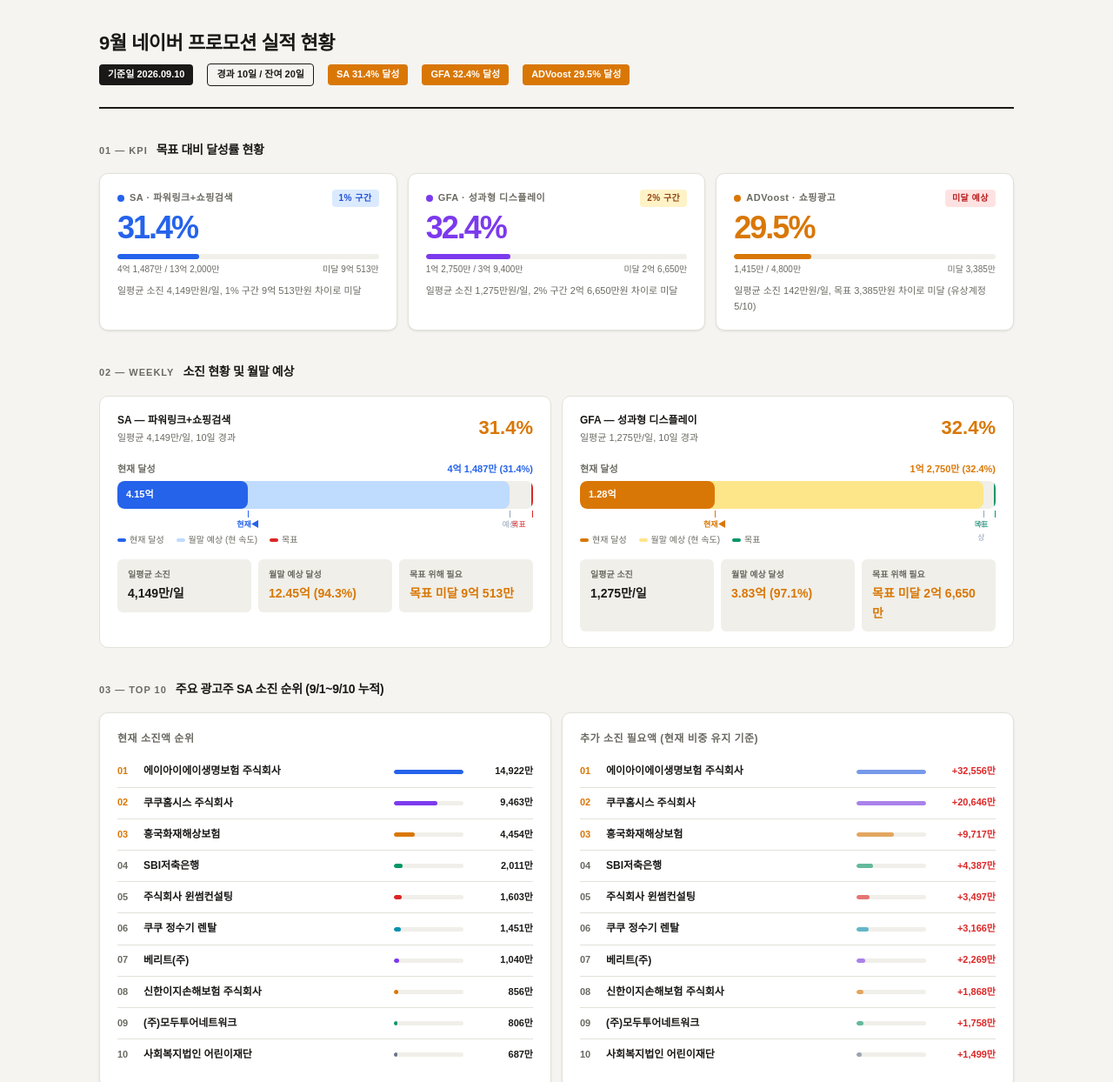
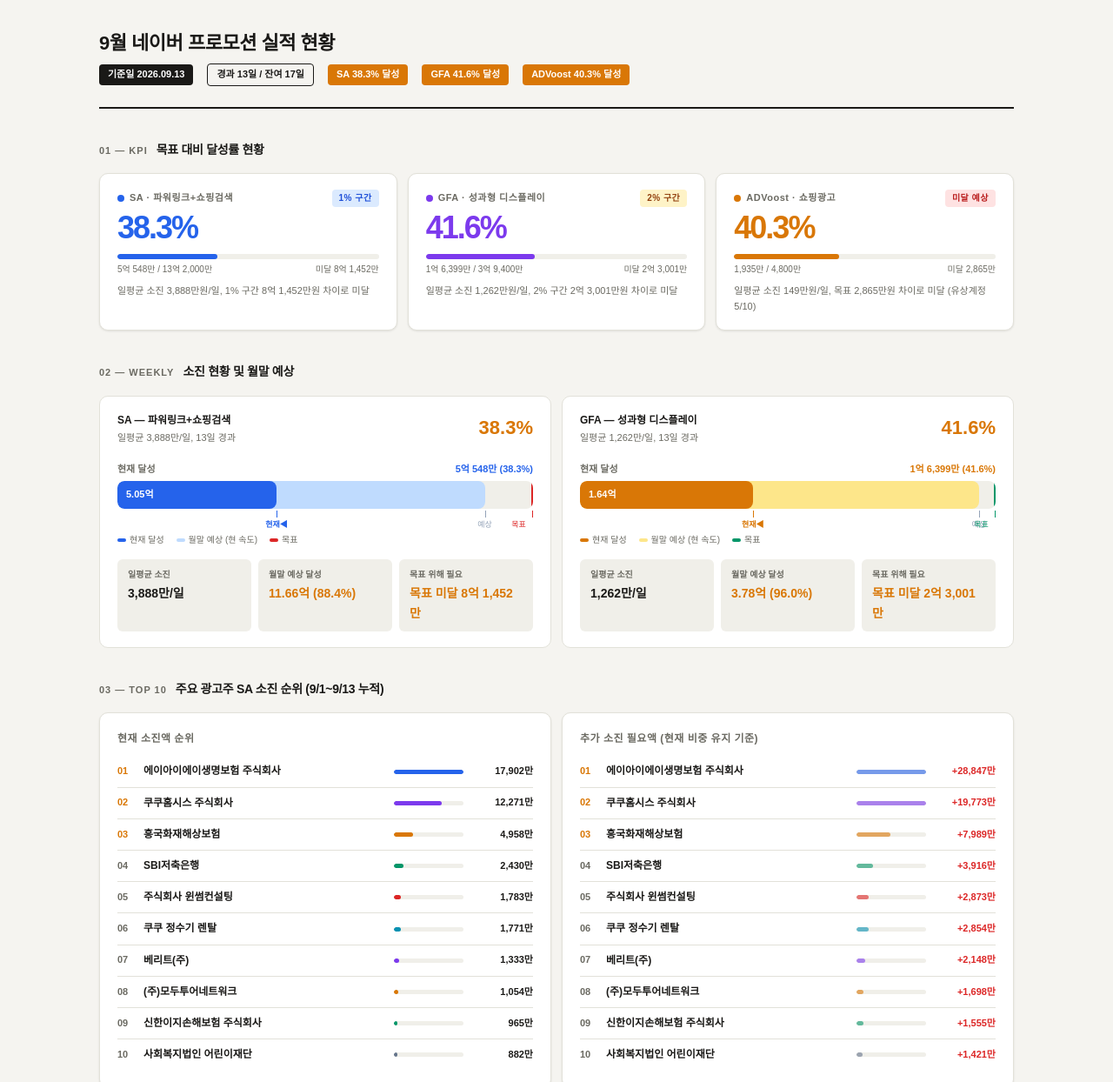
Before and after one commit to sora830812-del/naverpromo_202609, a plain HTML site: page index.html in a window 1280 px wide. Shown: the top 1244 px of the page at 87% size. Drawn offline with Linux system fonts and the light colour scheme; a web font is replaced by a local one.

Commit message:
Add files via upload

```diff
--- a/index.html
+++ b/index.html
@@ -173,11 +173,11 @@ body { background: var(--bg); color: var(--text); font-family: 'Pretendard', san
   <div class="page-header">
     <h1>9월 네이버 프로모션 실적 현황</h1>
     <div class="header-meta">
-      <span class="badge">기준일 2026.09.10</span>
-      <span class="badge outline">경과 10일 / 잔여 20일</span>
-      <span class="badge warn">SA 31.4% 달성</span>
-      <span class="badge warn">GFA 32.4% 달성</span>
-      <span class="badge warn">ADVoost 29.5% 달성</span>
+      <span class="badge">기준일 2026.09.13</span>
+      <span class="badge outline">경과 13일 / 잔여 17일</span>
+      <span class="badge warn">SA 38.3% 달성</span>
+      <span class="badge warn">GFA 41.6% 달성</span>
+      <span class="badge warn">ADVoost 40.3% 달성</span>
     </div>
   </div>
 
@@ -195,15 +195,15 @@ body { background: var(--bg); color: var(--text); font-family: 'Pretendard', san
         SA · 파워링크+쇼핑검색
         <span class="tag tag-blue" style="margin-left:auto;">1% 구간</span>
       </div>
-      <div class="kpi-rate" style="color:#2563eb;">31.4%</div>
+      <div class="kpi-rate" style="color:#2563eb;">38.3%</div>
       <div class="kpi-bar-wrap" style="margin-top:12px;">
-        <div class="kpi-bar" style="width:31.4%; background:#2563eb;"></div>
+        <div class="kpi-bar" style="width:38.3%; background:#2563eb;"></div>
       </div>
       <div class="progress-row">
-        <span>4억 1,487만 / 13억 2,000만</span>
-        <span>미달 9억 513만</span>
+        <span>5억 548만 / 13억 2,000만</span>
+        <span>미달 8억 1,452만</span>
       </div>
-      <div class="kpi-detail" style="margin-top:8px;">일평균 소진 4,149만원/일, 1% 구간 9억 513만원 차이로 미달</div>
+      <div class="kpi-detail" style="margin-top:8px;">일평균 소진 3,888만원/일, 1% 구간 8억 1,452만원 차이로 미달</div>
     </div>
 
     <!-- GFA -->
@@ -213,15 +213,15 @@ body { background: var(--bg); color: var(--text); font-family: 'Pretendard', san
         GFA · 성과형 디스플레이
         <span class="tag tag-amber" style="margin-left:auto;">2% 구간</span>
       </div>
-      <div class="kpi-rate" style="color:#7c3aed;">32.4%</div>
+      <div class="kpi-rate" style="color:#7c3aed;">41.6%</div>
       <div class="kpi-bar-wrap" style="margin-top:12px;">
-        <div class="kpi-bar" style="width:32.4%; background:#7c3aed;"></div>
+        <div class="kpi-bar" style="width:41.6%; background:#7c3aed;"></div>
       </div>
       <div class="progress-row">
-        <span>1억 2,750만 / 3억 9,400만</span>
-        <span>미달 2억 6,650만</span>
+        <span>1억 6,399만 / 3억 9,400만</span>
+        <span>미달 2억 3,001만</span>
       </div>
-      <div class="kpi-detail" style="margin-top:8px;">일평균 소진 1,275만원/일, 2% 구간 2억 6,650만원 차이로 미달</div>
+      <div class="kpi-detail" style="margin-top:8px;">일평균 소진 1,262만원/일, 2% 구간 2억 3,001만원 차이로 미달</div>
     </div>
 
     <!-- ADVoost -->
@@ -231,15 +231,15 @@ body { background: var(--bg); color: var(--text); font-family: 'Pretendard', san
         ADVoost · 쇼핑광고
         <span class="tag tag-red" style="margin-left:auto;">미달 예상</span>
       </div>
-      <div class="kpi-rate" style="color:#d97706;">29.5%</div>
+      <div class="kpi-rate" style="color:#d97706;">40.3%</div>
       <div class="kpi-bar-wrap" style="margin-top:12px;">
-        <div class="kpi-bar" style="width:29.5%; background:#d97706;"></div>
+        <div class="kpi-bar" style="width:40.3%; background:#d97706;"></div>
       </div>
       <div class="progress-row">
-        <span>1,415만 / 4,800만</span>
-        <span>미달 3,385만</span>
+        <span>1,935만 / 4,800만</span>
+        <span>미달 2,865만</span>
       </div>
-      <div class="kpi-detail" style="margin-top:8px;">일평균 소진 142만원/일, 목표 3,385만원 차이로 미달 (유상계정 5/10)</div>
+      <div class="kpi-detail" style="margin-top:8px;">일평균 소진 149만원/일, 목표 2,865만원 차이로 미달 (유상계정 5/10)</div>
     </div>
   </div>
 
@@ -255,26 +255,26 @@ body { background: var(--bg); color: var(--text); font-family: 'Pretendard', san
       <div class="weekly-header">
         <div>
           <div class="weekly-title">SA — 파워링크+쇼핑검색</div>
-          <div style="font-size:11px; color:var(--text-muted); margin-top:2px;">일평균 4,149만/일, 10일 경과</div>
+          <div style="font-size:11px; color:var(--text-muted); margin-top:2px;">일평균 3,888만/일, 13일 경과</div>
         </div>
-        <div class="weekly-rate warn">31.4%</div>
+        <div class="weekly-rate warn">38.3%</div>
       </div>
 
       <div style="margin-top:18px;">
         <div style="display:flex; justify-content:space-between; font-size:11px; font-weight:600; margin-bottom:5px;">
           <span style="color:var(--text-muted);">현재 달성</span>
-          <span style="color:#2563eb;">4억 1,487만 (31.4%)</span>
+          <span style="color:#2563eb;">5억 548만 (38.3%)</span>
         </div>
         <div style="position:relative; height:32px; border-radius:8px; overflow:hidden; background:var(--surface2);">
-          <div style="position:absolute; left:0; top:0; width:94.3%; height:100%; background:#bfdbfe; border-radius:8px;"></div>
-          <div style="position:absolute; left:0; top:0; width:31.4%; height:100%; background:#2563eb; border-radius:8px; display:flex; align-items:center; padding-left:10px; font-size:11px; color:#fff; font-weight:600; white-space:nowrap;">4.15억</div>
+          <div style="position:absolute; left:0; top:0; width:88.4%; height:100%; background:#bfdbfe; border-radius:8px;"></div>
+          <div style="position:absolute; left:0; top:0; width:38.3%; height:100%; background:#2563eb; border-radius:8px; display:flex; align-items:center; padding-left:10px; font-size:11px; color:#fff; font-weight:600; white-space:nowrap;">5.05억</div>
           <div style="position:absolute; right:0; top:0; width:2px; height:100%; background:#dc2626;"></div>
         </div>
         <div style="position:relative; height:18px;">
-          <div style="position:absolute; left:31.4%; top:2px; width:1px; height:8px; background:#2563eb;"></div>
-          <div style="position:absolute; left:31.4%; top:11px; font-size:9px; color:#2563eb; font-weight:600; transform:translateX(-50%);">현재◀</div>
-          <div style="position:absolute; left:94.3%; top:2px; width:1px; height:8px; background:#94a3b8; border-left:1px dashed #94a3b8;"></div>
-          <div style="position:absolute; left:94.3%; top:11px; font-size:9px; color:#94a3b8; transform:translateX(-50%);">예상</div>
+          <div style="position:absolute; left:38.3%; top:2px; width:1px; height:8px; background:#2563eb;"></div>
+          <div style="position:absolute; left:38.3%; top:11px; font-size:9px; color:#2563eb; font-weight:600; transform:translateX(-50%);">현재◀</div>
+          <div style="position:absolute; left:88.4%; top:2px; width:1px; height:8px; background:#94a3b8; border-left:1px dashed #94a3b8;"></div>
+          <div style="position:absolute; left:88.4%; top:11px; font-size:9px; color:#94a3b8; transform:translateX(-50%);">예상</div>
           <div style="position:absolute; right:0; top:2px; width:1px; height:8px; background:#dc2626;"></div>
           <div style="position:absolute; right:0; top:11px; font-size:9px; color:#dc2626; transform:translateX(-50%);">목표</div>
         </div>
@@ -289,15 +289,15 @@ body { background: var(--bg); color: var(--text); font-family: 'Pretendard', san
       <div class="weekly-stat-row" style="margin-top:14px;">
         <div class="weekly-stat">
           <div class="ws-label">일평균 소진</div>
-          <div class="ws-value">4,149만/일</div>
+          <div class="ws-value">3,888만/일</div>
         </div>
         <div class="weekly-stat">
           <div class="ws-label">월말 예상 달성</div>
-          <div class="ws-value" style="color:var(--accent-amber);">12.45억 (94.3%)</div>
+          <div class="ws-value" style="color:var(--accent-amber);">11.66억 (88.4%)</div>
         </div>
         <div class="weekly-stat">
           <div class="ws-label">목표 위해 필요</div>
-          <div class="ws-value" style="color:var(--accent-amber);">목표 미달 9억 513만</div>
+          <div class="ws-value" style="color:var(--accent-amber);">목표 미달 8억 1,452만</div>
         </div>
       </div>
     </div>
@@ -307,26 +307,26 @@ body { background: var(--bg); color: var(--text); font-family: 'Pretendard', san
       <div class="weekly-header">
         <div>
           <div class="weekly-title">GFA — 성과형 디스플레이</div>
-          <div style="font-size:11px; color:var(--text-muted); margin-top:2px;">일평균 1,275만/일, 10일 경과</div>
+          <div style="font-size:11px; color:var(--text-muted); margin-top:2px;">일평균 1,262만/일, 13일 경과</div>
         </div>
-        <div class="weekly-rate warn">32.4%</div>
+        <div class="weekly-rate warn">41.6%</div>
       </div>
 
       <div style="margin-top:18px;">
         <div style="display:flex; justify-content:space-between; font-size:11px; font-weight:600; margin-bottom:5px;">
           <span style="color:var(--text-muted);">현재 달성</span>
-          <span style="color:#d97706;">1억 2,750만 (32.4%)</span>
+          <span style="color:#d97706;">1억 6,399만 (41.6%)</span>
         </div>
         <div style="position:relative; height:32px; border-radius:8px; overflow:hidden; background:var(--surface2);">
-          <div style="position:absolute; left:0; top:0; width:97.1%; height:100%; background:#fde68a; border-radius:8px;"></div>
-          <div style="position:absolute; left:0; top:0; width:32.4%; height:100%; background:#d97706; border-radius:8px; display:flex; align-items:center; padding-left:10px; font-size:11px; color:#fff; font-weight:600; white-space:nowrap;">1.28억</div>
+          <div style="position:absolute; left:0; top:0; width:96.0%; height:100%; background:#fde68a; border-radius:8px;"></div>
+          <div style="position:absolute; left:0; top:0; width:41.6%; height:100%; background:#d97706; border-radius:8px; display:flex; align-items:center; padding-left:10px; font-size:11px; color:#fff; font-weight:600; white-space:nowrap;">1.64억</div>
           <div style="position:absolute; right:0; top:0; width:2px; height:100%; background:#059669;"></div>
         </div>
         <div style="position:relative; height:18px;">
-          <div style="position:absolute; left:32.4%; top:2px; width:1px; height:8px; background:#d97706;"></div>
-          <div style="position:absolute; left:32.4%; top:11px; font-size:9px; color:#d97706; font-weight:600; transform:translateX(-50%);">현재◀</div>
-          <div style="position:absolute; left:97.1%; top:2px; width:1px; height:8px; background:#94a3b8; border-left:1px dashed #94a3b8;"></div>
-          <div style="position:absolute; left:97.1%; top:11px; font-size:9px; color:#94a3b8; transform:translateX(-50%);">예상</div>
+          <div style="position:absolute; left:41.6%; top:2px; width:1px; height:8px; background:#d97706;"></div>
+          <div style="position:absolute; left:41.6%; top:11px; font-size:9px; color:#d97706; font-weight:600; transform:translateX(-50%);">현재◀</div>
+          <div style="position:absolute; left:96.0%; top:2px; width:1px; height:8px; background:#94a3b8; border-left:1px dashed #94a3b8;"></div>
+          <div style="position:absolute; left:96.0%; top:11px; font-size:9px; color:#94a3b8; transform:translateX(-50%);">예상</div>
           <div style="position:absolute; right:0; top:2px; width:1px; height:8px; background:#059669;"></div>
           <div style="position:absolute; right:0; top:11px; font-size:9px; color:#059669; transform:translateX(-50%);">목표</div>
         </div>
@@ -341,15 +341,15 @@ body { background: var(--bg); color: var(--text); font-family: 'Pretendard', san
       <div class="weekly-stat-row" style="margin-top:14px;">
         <div class="weekly-stat">
           <div class="ws-label">일평균 소진</div>
-          <div class="ws-value">1,275만/일</div>
+          <div class="ws-value">1,262만/일</div>
         </div>
         <div class="weekly-stat">
           <div class="ws-label">월말 예상 달성</div>
-          <div class="ws-value" style="color:var(--accent-amber);">3.83억 (97.1%)</div>
+          <div class="ws-value" style="color:var(--accent-amber);">3.78억 (96.0%)</div>
         </div>
         <div class="weekly-stat">
           <div class="ws-label">목표 위해 필요</div>
-          <div class="ws-value" style="color:var(--accent-amber);">목표 미달 2억 6,650만</div>
+          <div class="ws-value" style="color:var(--accent-amber);">목표 미달 2억 3,001만</div>
         </div>
       </div>
     </div>
@@ -357,7 +357,7 @@ body { background: var(--bg); color: var(--text); font-family: 'Pretendard', san
 
   <div class="section-header">
     <span class="sec-num">03 — TOP 10</span>
-    <h2>주요 광고주 SA 소진 순위 (9/1~9/10 누적)</h2>
+    <h2>주요 광고주 SA 소진 순위 (9/1~9/13 누적)</h2>
   </div>
 
   <div class="two-col">
@@ -397,7 +397,7 @@ body { background: var(--bg); color: var(--text); font-family: 'Pretendard', san
     <div id="gfa-target-body"></div>
   </div>
   <div style="font-size:10px; color:var(--text-muted); margin-top:8px;">
-    ※ 계정별 목표액은 원본 파일에 설정된 값을 그대로 사용했습니다. 월말 예상 = 현재 소진액 ÷ 경과일수(10일) × 전체일수(30일). 막대는 목표액(100%) 기준으로 정규화했습니다.
+    ※ 계정별 목표액은 원본 파일에 설정된 값을 그대로 사용했습니다. 월말 예상 = 현재 소진액 ÷ 경과일수(13일) × 전체일수(30일). 막대는 목표액(100%) 기준으로 정규화했습니다.
   </div>
 
   <!-- ── 05 베네핏 계산기 ── -->
@@ -408,7 +408,7 @@ body { background: var(--bg); color: var(--text); font-family: 'Pretendard', san
 
   <div class="benefit-wrap">
     <div class="benefit-top">
-      <h3>베네핏 배분 계산기 <span class="needs-data">✓ 9/10 기준</span></h3>
+      <h3>베네핏 배분 계산기 <span class="needs-data">✓ 9/13 기준</span></h3>
       <div class="benefit-note" style="margin-top:6px;">
         보상액의 20% → 재원 | 제휴실 정액 10% | 잔여 90% → 부서별 MoM 배분 (증감률 50% + 증감금액 50%)
       </div>
@@ -444,7 +444,7 @@ body { background: var(--bg); color: var(--text); font-family: 'Pretendard', san
         📊 동일 기간 비교 — 8월 일할 vs 9월 누적
         <span class="tag tag-amber">MoM 배분 근거</span>
       </div>
-      <div class="mom-section-sub">9월 누적 실적(10일)과 8월 일할(10일)을 동일 기간 기준으로 비교. 수치 수정 가능합니다.</div>
+      <div class="mom-section-sub">9월 누적 실적(13일)과 8월 일할(13일)을 동일 기간 기준으로 비교. 수치 수정 가능합니다.</div>
 
       <div class="mom-grid">
         <div class="mom-col-header">부서</div>
@@ -455,28 +455,28 @@ body { background: var(--bg); color: var(--text); font-family: 'Pretendard', san
 
         <div class="mom-row" id="mom-row-1">
           <div class="mom-cell dept-label">마케팅본부</div>
-          <div class="mom-cell"><input type="number" id="apr-1" value="32386" oninput="calcBenefit()"></div>
+          <div class="mom-cell"><input type="number" id="apr-1" value="42102" oninput="calcBenefit()"></div>
           <div class="mom-cell"><input type="number" id="may-1" value="0" oninput="calcBenefit()"></div>
           <div class="mom-cell"><span class="mom-delta" id="delta-1">—</span></div>
           <div class="mom-cell"><span class="mom-delta" id="rate-1">—</span></div>
         </div>
         <div class="mom-row" id="mom-row-2">
           <div class="mom-cell dept-label">IMC본부</div>
-          <div class="mom-cell"><input type="number" id="apr-2" value="20955" oninput="calcBenefit()"></div>
+          <div class="mom-cell"><input type="number" id="apr-2" value="27242" oninput="calcBenefit()"></div>
           <div class="mom-cell"><input type="number" id="may-2" value="0" oninput="calcBenefit()"></div>
           <div class="mom-cell"><span class="mom-delta" id="delta-2">—</span></div>
           <div class="mom-cell"><span class="mom-delta" id="rate-2">—</span></div>
         </div>
         <div class="mom-row" id="mom-row-3">
           <div class="mom-cell dept-label">SMB팀</div>
-          <div class="mom-cell"><input type="number" id="apr-3" value="824" oninput="calcBenefit()"></div>
+          <div class="mom-cell"><input type="number" id="apr-3" value="1071" oninput="calcBenefit()"></div>
           <div class="mom-cell"><input type="number" id="may-3" value="0" oninput="calcBenefit()"></div>
           <div class="mom-cell"><span class="mom-delta" id="delta-3">—</span></div>
           <div class="mom-cell"><span class="mom-delta" id="rate-3">—</span></div>
         </div>
         <div class="mom-row" id="mom-row-4">
           <div class="mom-cell dept-label">미디어제휴실</div>
-          <div class="mom-cell"><input type="number" id="apr-4" value="665" oninput="calcBenefit()"></div>
+          <div class="mom-cell"><input type="number" id="apr-4" value="864" oninput="calcBenefit()"></div>
           <div class="mom-cell"><input type="number" id="may-4" value="0" oninput="calcBenefit()"></div>
           <div class="mom-cell"><span class="mom-delta" id="delta-4">—</span></div>
           <div class="mom-cell"><span class="mom-delta" id="rate-4">—</span></div>
@@ -484,7 +484,7 @@ body { background: var(--bg); color: var(--text); font-family: 'Pretendard', san
       </div>
 
       <div style="font-size:10px; color:var(--text-muted); margin-top:8px;">
-        ※ 부서 매출은 프로모션 지급(안)_2608.xlsx '광고주정리' 시트의 계정별 부서 매핑 기준 (SA+GFA 합산). 8월 = 8월 전체 일할(10일). 예상 보상액 = SA 목표 13.2억×1% (1% 구간 달성). GFA는 2% 구간 미달로 0원
+        ※ 부서 매출은 프로모션 지급(안)_2608.xlsx '광고주정리' 시트의 계정별 부서 매핑 기준 (SA+GFA 합산). 8월 = 8월 전체 일할(13일). 예상 보상액 = SA 목표 13.2억×1% (1% 구간 달성). GFA는 2% 구간 미달로 0원
       </div>
     </div>
 
@@ -536,7 +536,7 @@ body { background: var(--bg); color: var(--text); font-family: 'Pretendard', san
 
   <!-- 푸터 -->
   <div class="page-footer">
-    <span>기준일 2026.09.10, 데이터: 네이버 성과형광고 로우데이터 (9/10 기준)</span>
+    <span>기준일 2026.09.13, 데이터: 네이버 성과형광고 로우데이터 (9/13 기준)</span>
     <span>미디어제휴실 · 담당: 깨발</span>
   </div>
 
@@ -544,19 +544,19 @@ body { background: var(--bg); color: var(--text); font-family: 'Pretendard', san
 
 <script>
 const top10 = [
-  { name: '에이아이에이생명보험 주식회사', amount: 14922 },
-  { name: '쿠쿠홈시스 주식회사', amount: 9463 },
-  { name: '흥국화재해상보험', amount: 4454 },
-  { name: 'SBI저축은행', amount: 2011 },
-  { name: '주식회사 윈썸컨설팅', amount: 1603 },
-  { name: '쿠쿠 정수기 렌탈', amount: 1451 },
-  { name: '베리트(주)', amount: 1040 },
-  { name: '신한이지손해보험 주식회사', amount: 856 },
-  { name: '(주)모두투어네트워크', amount: 806 },
-  { name: '사회복지법인 어린이재단', amount: 687 },
+  { name: '에이아이에이생명보험 주식회사', amount: 17902 },
+  { name: '쿠쿠홈시스 주식회사', amount: 12271 },
+  { name: '흥국화재해상보험', amount: 4958 },
+  { name: 'SBI저축은행', amount: 2430 },
+  { name: '주식회사 윈썸컨설팅', amount: 1783 },
+  { name: '쿠쿠 정수기 렌탈', amount: 1771 },
+  { name: '베리트(주)', amount: 1333 },
+  { name: '(주)모두투어네트워크', amount: 1054 },
+  { name: '신한이지손해보험 주식회사', amount: 965 },
+  { name: '사회복지법인 어린이재단', amount: 882 },
 ];
 
-const SA_TOTAL = 41487;
+const SA_TOTAL = 50548;
 const SA_TARGET = 132000;
 const SA_REMAIN = SA_TARGET - SA_TOTAL;
 
@@ -608,23 +608,23 @@ function paceColor(pct) {
 }
 
 const saTargets = [
-  { name: 'AIA생명', spent: 149143958, goal: 357000000 },
-  { name: '쿠쿠(일시불)', spent: 47223805, goal: 252000000 },
-  { name: '쿠쿠(렌탈)', spent: 47406903, goal: 166000000 },
-  { name: '흥국화재TM', spent: 44535671, goal: 131000000 },
-  { name: 'SBI저축은행', spent: 20107944, goal: 62000000 },
-  { name: '신한EZ손해보험', spent: 8558779, goal: 25000000 },
-  { name: '쇼핑엔티', spent: 5763742, goal: 18000000 },
-  { name: '키움에셋플래너', spent: 6195053, goal: 29000000 },
+  { name: 'AIA생명', spent: 178936968, goal: 357000000 },
+  { name: '쿠쿠(일시불)', spent: 65829833, goal: 252000000 },
+  { name: '쿠쿠(렌탈)', spent: 56875908, goal: 166000000 },
+  { name: '흥국화재TM', spent: 49577580, goal: 131000000 },
+  { name: 'SBI저축은행', spent: 24303730, goal: 62000000 },
+  { name: '신한EZ손해보험', spent: 9650564, goal: 25000000 },
+  { name: '쇼핑엔티', spent: 7665054, goal: 18000000 },
+  { name: '키움에셋플래너', spent: 7811953, goal: 29000000 },
 ];
 const gfaTargets = [
-  { name: 'AIA생명', spent: 50328648, goal: 156000000 },
-  { name: '쿠쿠(일시불+렌탈)', spent: 25297435, goal: 87000000 },
-  { name: '쿠쿠(렌탈)', spent: 23059431, goal: 51000000 },
-  { name: '흥국화재TM', spent: 8810747, goal: 24000000 },
-  { name: '키움에셋플래너', spent: 15265749, goal: 60000000 },
+  { name: 'AIA생명', spent: 62882312, goal: 156000000 },
+  { name: '쿠쿠(일시불+렌탈)', spent: 36022184, goal: 87000000 },
+  { name: '쿠쿠(렌탈)', spent: 28622488, goal: 51000000 },
+  { name: '흥국화재TM', spent: 10509012, goal: 24000000 },
+  { name: '키움에셋플래너', spent: 20220912, goal: 60000000 },
 ];
-const T_ELAPSED = 10, T_TOTAL_DAYS = 30;
+const T_ELAPSED = 13, T_TOTAL_DAYS = 30;
 
 function renderTargetTable(bodyId, rows, baseColor) {
   const wrap = document.getElementById(bodyId);
```
